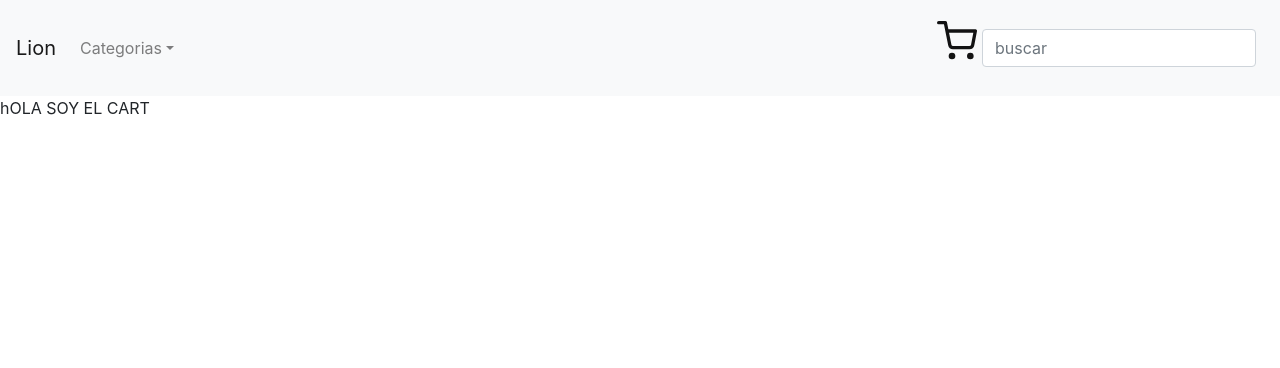
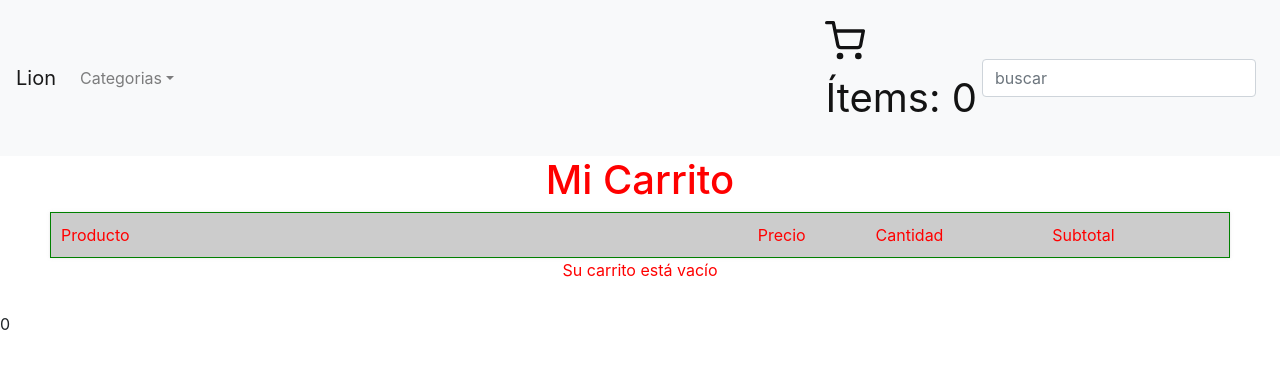
Before and after one commit to hallen95/ecommerce-lion, a React (Create React App) app: page /cart in a window 1280 px wide. Shown: the top 368 px of the page. Built offline with nearby package versions, Linux system fonts and the light colour scheme.

Commit message:
trabajo de context y arreglo en id dinamico de categorias terminado!

```diff
--- a/package.json
+++ b/package.json
@@ -10,7 +10,7 @@
     "react": "^17.0.1",
     "react-bootstrap": "^1.4.2",
     "react-dom": "^17.0.1",
-    "react-icons": "^4.1.0",
+    "react-icons": "^4.2.0",
     "react-router-dom": "^5.2.0",
     "react-scripts": "4.0.1",
     "web-vitals": "^0.2.4"
--- a/src/CartContext.js
+++ b/src/CartContext.js
@@ -7,25 +7,44 @@ const useCartContext = () => useContext(CartContext);
 export const CartProvider = ({ children }) => {
     const [cart, setCart] = useState([])
 
-    const [stock, setStock] = useState() //se asigna valor inicial en ItemDetail
-
     const [addItems, setAddItems] = useState(0)
+    const [edit, setEdit] = useState(false)
 
     const addProduct = (itemId) => {
       return cart.find(ticket => ticket.item.itemId === itemId)
     }
+
     const addMoreToCart = (itemId, addItems) => {  //mergeDuplicate -> CartModal.js
         addProduct(itemId).quantity += addItems
-  }
+    }
+
     const deleteProduct = itemId => {
       //
     }
-    const getItemCount = () => {
-      //
+
+    const editing = () => {
+        // ??? acá tendría que usar algo que detecte el bookId para cada index del map
+        setEdit(true)
     }
 
-    return (<CartContext.Provider value={{ cart, setCart, stock, setStock, addItems, setAddItems, addProduct, addMoreToCart, deleteProduct, getItemCount }}>
-                {children}
+    const save = () => {
+      setEdit(false)
+      setAddItems(addItems)
+   }
+
+    const sum = () => {
+      setAddItems(addItems + 1)
+    }
+
+    const subst = () => {
+      setAddItems(addItems - 1)
+    }
+
+    return (<CartContext.Provider
+              value={{ cart, setCart, addItems, setAddItems,
+              addProduct, addMoreToCart, deleteProduct,
+              editing, save, sum, subst, edit }}>
+                  {children}
             </CartContext.Provider>)
   }
 
--- a/src/components/cart/Cart.js
+++ b/src/components/cart/Cart.js
@@ -1,9 +1,87 @@
 import React from 'react'
+import useCartContext from '../../CartContext'
+import { BsDash, BsPlus, BsFillXCircleFill } from "react-icons/bs"
+import './cart.css'
 
 function Cart() {
+    const { cart } = useCartContext();
+    const {addItems} = useCartContext();
+    const { edit} = useCartContext();
+    const { editing, save, sum, subst } = useCartContext();
+    console.log(cart)
+
     return (
-        <div>
-            hOLA SOY EL CART
+    <div className="contendor__carrito" style={{height: cart.length > 2 && "100%"}}>
+                { !cart.length &&
+                <div className="cartview__display">
+                <h1 className="cartview__title">Mi Carrito</h1>
+                <div className="grid__banner">
+                    <span className="banner__product">Producto</span>
+                    <span></span>
+                    <span>Precio</span>
+                    <span>Cantidad</span>
+                    <span>Subtotal</span>
+                </div>
+                <span>Su carrito está vacío</span>
+                </div>
+                }
+                { cart.length &&
+                <div className="cartview__display">
+                <h1 className="cartview__title">Mi Carrito</h1>
+                <div className="grid__banner">
+                    <span className="banner__product">Producto</span>
+                    <span></span>
+                    <span>Precio</span>
+                    <span>Cantidad</span>
+                    <span>Subtotal</span>
+                </div>
+                <ul className="grid__itemlist">
+                    { cart.map((purchase) => {
+                        return (
+                        <li className="itemlist__item" key={purchase.item.productoId} >
+                            <div className="item__data">
+                                <div className="data__main">
+                                    <h2>{purchase.item.name}</h2>
+                                    <h3>{purchase.item.precio}</h3>
+                                </div>
+                            </div>
+                            <div className="item__edit">
+
+                                { !edit ? <a onClick={editing} >Editar</a>
+                                // eslint-disable-next-line jsx-a11y/anchor-is-valid
+                                : <a onClick={save}>Guardar</a> }
+                            </div>
+                            <div className="item__pricee">
+                                <span>AR$ {purchase.item.precio}</span>
+                            </div>
+                            <div className="item__quantity">
+                                { edit &&
+                                    <div className="cart__counter">
+                                    <button className="button button-cart" onClick={subst}>
+                                        <BsDash/>
+                                    </button>
+                                    <span>{addItems}</span>
+                                    <button className="button button-cart" onClick={sum} >
+                                        <BsPlus/>
+                                    </button>
+                                </div>
+                                }
+                                { !edit &&
+                                    <span>{purchase.quantity}</span>}
+                            </div>
+                            <div className="item__subtotal">
+                                <span>AR$ {purchase.item.precio * purchase.quantity}</span>
+                            </div>
+                            <div className="item__remove">
+                                <span><BsFillXCircleFill/></span>
+                            </div>
+                        </li>
+                        )
+                    })
+                    }
+                </ul>
+            </div>
+            }
         </div>
     )
 }
--- /dev/null
+++ b/src/components/cart/cart.css
@@ -0,0 +1,95 @@
+.cartview__display {
+    display: flex;
+    flex-direction: column;
+    align-items: center;
+    width: 100%;
+    padding: 0px 50px;
+    color: red;
+    height: 100%;
+    margin-bottom: 30px;
+}
+
+.grid__banner {
+    width: 100%;
+    display: grid;
+    grid-template-columns: 50% 10% 10% 15% 10% 5%;
+    padding: 10px 0px;
+    border: 1px solid green;
+    background-color: rgba(0, 0, 0, 0.2);
+    box-shadow: 0px 0px 3px rgba(192, 192, 192, 0.4)
+}
+
+.banner__product {
+    padding: 0px 10px;
+    text-align: left;
+}
+
+.grid__itemlist {
+    width: 99%;
+    padding: 0px;
+    margin: 0px;
+    border-left: 2px solid rgb(95, 95, 95);
+    /*background-color: rgba(0, 0, 0, 0.2);
+    border: 1px solid blue*/
+}
+
+.itemlist__item {
+    /*display: flex;*/
+    display: grid;
+    grid-template-columns: 50% 10% 10% 15% 10% 5%;
+    grid-template-rows: auto;
+    align-items: center;
+    padding-left: 3px;
+    /*margin-bottom: 25px;*/
+    list-style-type: none;
+    /*border-bottom: 0.5px solid rgba(255, 255, 255, 0.5);*/
+    /*border-top: 0.5px solid gray;*/
+    /*border-left: 0.5px solid rgba(255, 255, 255, 0.5);
+    border-left: 0.5px solid white;*/
+    box-shadow: 0px 0px 2px gray;
+}
+
+.data__main {
+    height: 70%;
+    width: 63%;
+    padding: 10px;
+    padding-right: 5px;
+    text-align: left;
+    background-color: rgba(0, 0, 0, 0.1);
+    border-left: 2px solid white;
+}
+
+.data__main h2, .data__main h3 {
+    margin-left: -10px;
+    color: black;
+    background-color: white;
+}
+
+.data__main h2 {
+    margin-bottom: 10px;
+    padding: 5px 5px;
+    box-shadow: 8px 5px 0px gray;
+}
+
+.data__main h3 {
+    padding: 2px 5px;
+}
+
+.data__main p {
+    margin: 8px 0px;
+}
+
+.item__edit,
+.item__pricee,
+.item__quantity,
+.item__subtotal,
+.item__remove {
+    display: flex;
+    justify-content: center;
+    align-items: center;
+    height: 100%;
+    background-color: rgba(233, 145, 145, 0.2);
+    border-right: 1px solid gray;
+    border-bottom: 0.5px solid rgba(255, 255, 255, 0.5);
+    box-shadow: -1.5px -0px 1px rgba(192, 192, 192, 0.075) inset;
+}
--- a/src/components/cartWidget/CartWidget.js
+++ b/src/components/cartWidget/CartWidget.js
@@ -1,12 +1,41 @@
 import React from 'react';
 import { FiShoppingCart } from 'react-icons/fi';
+import { Link } from 'react-router-dom'
 import './cartwidget.css';
 
+import useCartContext from '../../CartContext'
+
 const CartWidget = () => {
+    const { cart } = useCartContext();
+
+    let totalItems = [];
+    let sum = 0
+
+    const cartCounter = () => {
+        cart.map(purchase => {
+            return totalItems.push(purchase.quantity)
+        })
+        totalItems.length < 2 ?
+        sum = totalItems[0]
+        :
+        totalItems.reduce((accumulator, currentValue) => {
+            return sum = accumulator + currentValue
+        })
+    }
+
+    cart.length && cartCounter()
+
+    console.log("Cart:", cart)
+    console.log("Array cantidad:", totalItems)
+    console.log("Total", sum)
+
     return (
+        <Link to="/cart">
         <div className="cartStyle">
             <FiShoppingCart />
+            <p>Ítems: {sum}</p>
         </div>
+        </Link>
     )
 };
 
--- a/src/components/itemCount/ItemCount.js
+++ b/src/components/itemCount/ItemCount.js
@@ -1,18 +1,13 @@
-import React, { useEffect } from 'react';
+import React from 'react';
 import './itemCount.css';
-import CartWidget from '../cartWidget/CartWidget'
+import { FiShoppingCart } from 'react-icons/fi';
 
-const ItemCount = ({init, stock, setModal, suma, resta, contador, setContador, setAddItems}) => {
+const ItemCount = ({setModal, suma, resta, contador, setAddItems}) => {
 
     const onAdd = () => {
         setModal(true)
         setAddItems(contador)
     }
-
-    useEffect(() => {
-        stock === 0 && setContador(0)
-        return () => {setContador(init)}
-    }, [stock, init])
 
     return (
         <React.Fragment>
@@ -21,13 +16,11 @@ const ItemCount = ({init, stock, setModal, suma, resta, contador, setContador, s
                 <p>{contador} </p>
                 <button className="botones-counter" onClick={resta}>-</button>
                 {
-                stock > 0 ?
+                contador > 0 &&
                 <button disabled={contador === 0}
                         onClick={onAdd}>
-                        agregar {contador > 0 && `${contador}`} <CartWidget/>
+                        agregar {contador && `${contador}`}{FiShoppingCart}
                 </button>
-                :
-                <button disabled>Sin stock</button>
                 }
                 {/* <Link to='/cart'>
                     <button >añadir producto</button>
--- a/src/components/navBar/NavBar.js
+++ b/src/components/navBar/NavBar.js
@@ -9,7 +9,7 @@ const NavBar = () => {
 
   const [categories, setCategories] = useState([]);
 
-  const {cart, setCart } = useCartContext();
+  const {cart} = useCartContext();
 
   useEffect(() =>{
     getCategories().then((result) => {
@@ -35,7 +35,7 @@ const NavBar = () => {
         </NavDropdown>
         </Nav>
         <Form inline>
-          <CartWidget/> {cart}
+          <CartWidget/>
           <FormControl type="text" placeholder="buscar" className="mr-sm-2" />
         </Form>
       </Navbar.Collapse>
```
Also changed, not shown: src/components/itemDetail/ItemDetail.js (+14 -20 lines), src/components/modalCart/ModalCart.js (+8 -13 lines), 2 other files (tests, documents, lock files or other folders).
